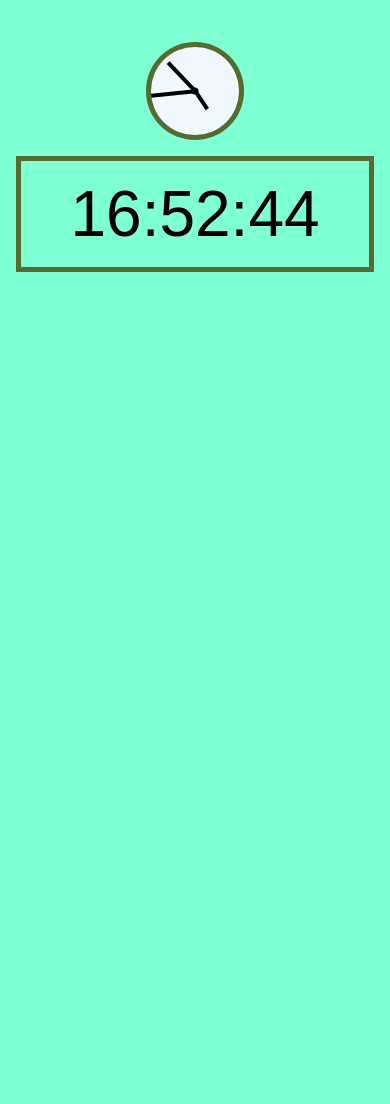
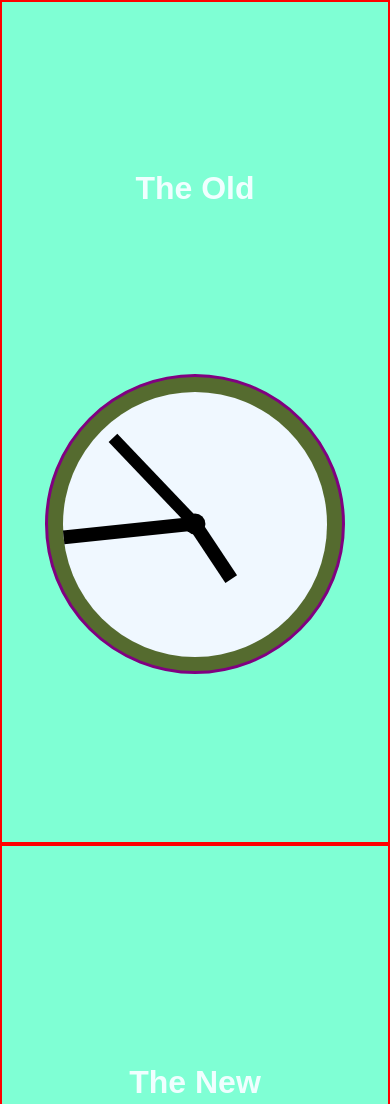
Before and after one commit to JC2295/Clock, a plain HTML site: page index.html in a window 390 px wide. Shown: the top 1104 px of the page. Before the commit the page ends 844 px from the top, so only its background shows below. Drawn offline with Linux system fonts and the light colour scheme.

Commit message:
Added responsive styling

```diff
--- a/index.html
+++ b/index.html
@@ -7,7 +7,10 @@
     <script src="script.js" defer></script>
     <title>JavaScript + CSS Clock</title>
 </head>
-<body>
+<body class="flex-container">
+
+        <div id="analogue-clock-container" class="flex-container">
+            <h1 id="analogue-heading" class="heading">The Old</h1>
             <div class="clock-face outer-face">
                 <div class="clock-face inner-face">
                     <div class="hand hour-hand"></div>
@@ -16,6 +19,12 @@
                     <div class="hand pivot"></div>
                 </div>
             </div>
+        </div>
+
+        <div id="digital-clock-container" class="flex-container">
+            <h1 id="digital-heading" class="heading">The New</h1>
             <p id="test"></p>
+        </div>
+
 </body>
 </html>
--- a/style.css
+++ b/style.css
@@ -3,6 +3,7 @@
     --secDeg: 0deg;
     --minDeg: 0deg;
     --hourDeg: 0deg;
+    --heading-font-size: 2rem;
 }
 
 *{
@@ -17,18 +18,45 @@ body{
     background-color: aquamarine;
 }
 
+.flex-container{
+    display: flex;
+    flex-direction: column;
+    justify-content: space-evenly;
+    align-items: center;
+}
+
+#analogue-clock-container{
+    width: 100%;
+    min-width: 320px;
+    max-width: 1024px;
+    min-height: 100vh;
+    height: auto;
+    border: solid red 2px;
+}
+
+#digital-clock-container{
+    border: solid red 2px;
+    width: 100%;
+    min-width: 320px;
+    max-width: 1024px;
+    height: auto;
+    min-height: 100vh;
+}
+
 .clock-face{
     aspect-ratio: 1 / 1;
 }
 
 .outer-face{
-    margin-top: 5vh;
-    width: 25%;
+    width: 40%;
+    min-width: 300px;
+    max-width: 600px;
     background-color: darkolivegreen;
     border-radius: 50%;
     z-index: 0;
     display: flex;
     align-items: center;
+    border: solid purple;
 }
 
 .inner-face{
@@ -91,3 +119,39 @@ p{
     padding: 1rem;
     font-size: 4rem;
 }
+
+
+
+
+
+/*------------------------*/
+/*    Media queries       */
+/*------------------------*/
+/* For Desktop View */
+@media screen and (min-width: 1024px) {
+    html{
+        font-size: 20px;
+    }
+
+
+
+}
+
+/* For Tablet View */
+@media screen and (min-device-width: 768px)
+    and (max-device-width: 1024px) {
+    html{
+        font-size: 16px;
+    }
+
+
+}
+
+/* For Mobile Phones Portrait or Landscape View */
+@media screen and (max-device-width: 640px) {
+    html{
+        font-size: 16px;
+    }
+
+
+}
```
Lines whose indentation alone changed are shown as unchanged.
